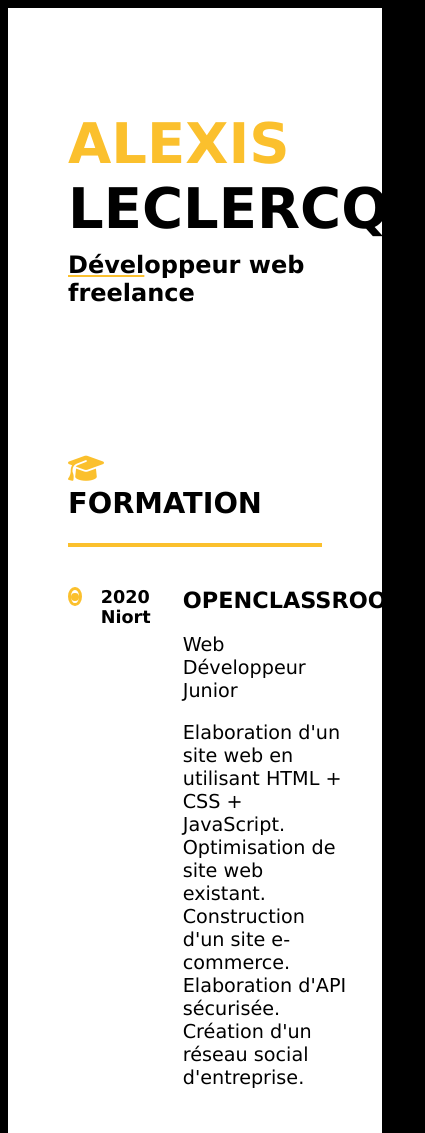
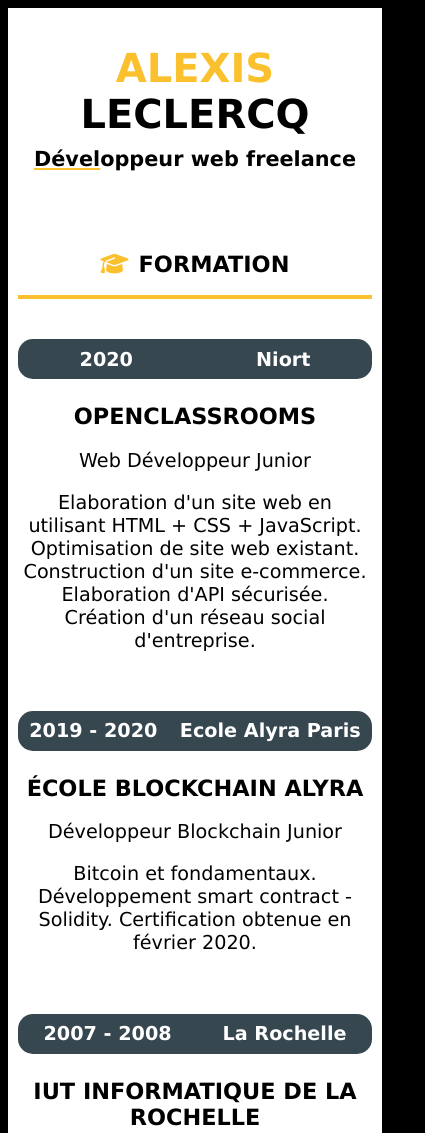
Before and after one commit to Esselka/OC, a plain HTML site: page P2_Leclercq_Alexis/index.html in a window 390 px wide. Shown: the top 1133 px of the page, 425 px wide, since content can reach past the window. Drawn offline with Linux system fonts and the light colour scheme.

Commit message:
responsive version 2

```diff
--- a/P2_Leclercq_Alexis/index.html
+++ b/P2_Leclercq_Alexis/index.html
@@ -73,7 +73,8 @@
                     </div>
 
                     <div class="année">
-                        2020 <br> Niort
+                        <p>2020</p>
+                        <p>Niort</p>
                     </div>
 
                     <div>
@@ -92,7 +93,8 @@
 
 
                     <div class="année">
-                        2019 - 2020 <br> Ecole Alyra Paris
+                        <p>2019 - 2020</p>
+                        <p>Ecole Alyra Paris</p>
                     </div>
 
                     <div>
@@ -110,7 +112,8 @@
                     </div>
 
                     <div class="année">
-                        2007 - 2008 <br> La Rochelle
+                        <p>2007 - 2008</p>
+                        <p>La Rochelle</p>
                     </div>
 
                     <div>
@@ -137,7 +140,8 @@
 
 
                     <div class="année">
-                        2018 - 3 mois <br> La Crèche
+                        <p>2018 - 3 mois</p>
+                        <p>La Crèche</p>
                     </div>
 
                     <div>
@@ -155,7 +159,8 @@
                     </div>
 
                     <div class="année">
-                        2015/2017 - 2 ans <br> Coulon
+                        <p>2015/2017 - 2 ans</p>
+                        <p>Coulon</p>
                     </div>
 
                     <div>
@@ -173,7 +178,8 @@
                     </div>
 
                     <div class="année">
-                        2009/2014 - 5 ans <br> Niort/La Rochelle
+                        <p>2009/2014 - 5 ans</p>
+                        <p>Niort/La Rochelle</p>
                     </div>
 
                     <div>
--- a/P2_Leclercq_Alexis/style.css
+++ b/P2_Leclercq_Alexis/style.css
@@ -193,8 +193,89 @@ hr {
         width: 100%;
         flex-direction: column;
     }
+    /* Colonne gauche */
     .colonne_gauche {
         order: 1;
         text-align: center;
     }
+    /* Colonne Droite */
+    .colonne_droite {
+        padding: 10px;
+    }
+    .colonne_droite header {
+        text-align: center;
+        padding: 0;
+    }
+    .colonne_droite header h1 {
+        margin-bottom: 10px;
+        font-size: 2.5rem;
+    }
+    #sous_titre_header {
+        font-size: 1.3rem;
+    }
+    .conteneur_details {
+        flex-direction: column;
+    }
+    .conteneur_details div:nth-child(2) {
+        width: 100%;
+        margin-left: 0;
+        text-align: center;
+    }
+    .conteneur_details div:nth-child(3) {
+        width: 100%;
+        margin-left: 0;
+        text-align: center;
+    }
+    .année {
+        display: flex;
+        flex-direction: row;
+        justify-content: space-around;
+        align-items: center;
+        height: 2.5rem;
+        background-color: #37474F;
+        color: white;
+        border-radius: 15px;
+        font-weight: bold;
+        font-size: 1.1rem;
+        margin-bottom: 1.5rem;
+    }
+    .outer_circle {
+        display: none;
+    }
+    .colonne_droite section p {
+        font-size: 1.2rem;
+    }
+    .colonne_droite section h1,
+    .colonne_droite footer h1 {
+        text-align: center;
+        font-size: 1.4rem;
+    }
+    .decalage {
+        margin-right: 10px;
+    }
+    .colonne_droite footer p {
+        font-weight: bold;
+        margin: -3px 0 8px 0;
+    }
+    .colonne_droite h2 {
+        text-transform: uppercase;
+        font-size: 1.4rem;
+        margin: 0 0 10px 0;
+    }
+    .recommandations {
+        text-align: center;
+        flex-direction: column;
+        align-items: center;
+        width: 100%;
+    }
+    .recommandations div {
+        margin: 2rem 0 1rem 0;
+        padding: 20px;
+        border: 2px solid black;
+        border-radius: 30px;
+    }
+    .colonne_droite footer h4 {
+        margin: 0 0 20px 0;
+        text-decoration: underline;
+    }
 }
```
